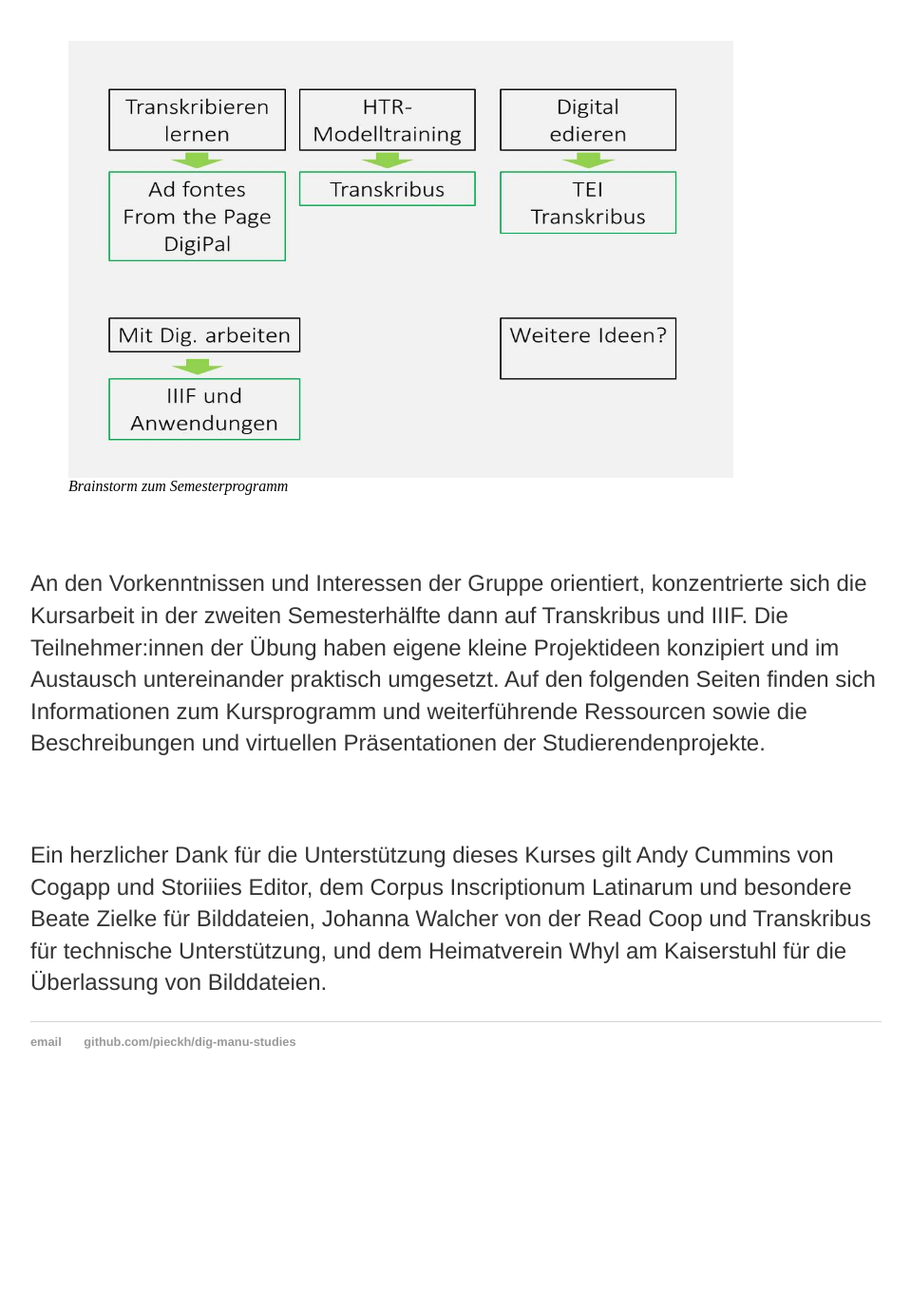
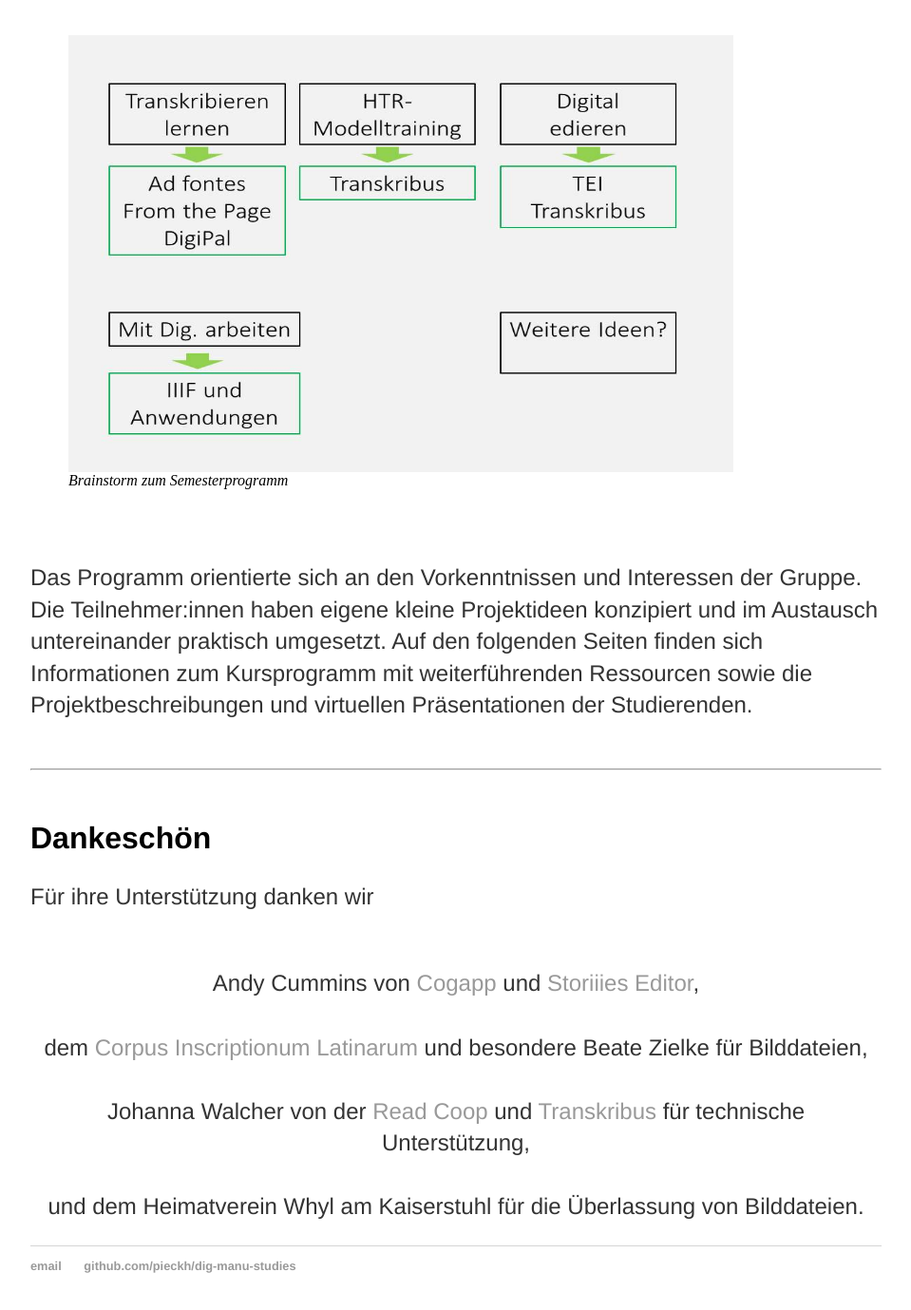
Before and after one commit to pieckh/dig-manu-studies, a Jekyll site: the page built from index.html, in a window 1280 px wide and 1400 px high, scrolled down 636 px. Shown: the top 1379 px of the window at 95% size, without its empty margins (160-1119 px from the left). Built offline with Jekyll 4.4.1, drawn with Linux system fonts in a browser that asks for light colours; before the commit the page ends 1800 px from its top, so only the background shows below that; some of the changed text lies outside the part shown.

Commit message:
Add files via upload

```diff
--- a/index.html
+++ b/index.html
@@ -4,18 +4,32 @@
 ---
 <div class="blurb">
     <h1>Willkommen auf der Projektseite des Kurses "Digital Manuscript Studies"</h1>
-    <p>Wie arbeitet man mit digitalen Reproduktionen von mittelalterlichen Handschriften, frühneuzeitlichen Zeitschriften, historischen Postkarten oder Archivalien? Studierende der Albert-Ludwigs Universität Freiburg haben es ausprobiert und präsentieren hier ihre im Rahmen der Übung "Digital Manuscript Studies" erarbeiteten Projekte.
+    <p>Wie arbeitet man mit digitalen Reproduktionen von mittelalterlichen Handschriften, frühneuzeitlichen Zeitschriften,
+        historischen Postkarten oder Archivalien? Studierende der Albert-Ludwigs Universität Freiburg haben es ausprobiert
+        und präsentieren hier ihre im Rahmen der Übung "Digital Manuscript Studies" erarbeiteten Projekte.</p>
+    <hr/>
     <br/>
-    <br/>Der Kurs fand im Wintersemester 2020/21 am Historischen Seminar als praktische Übung zu Paläographie, Kodikologie und der Arbeit mit digitalen Reproduktionen statt. Zu Beginn des Semesters lag der Fokus der gemeinsamen Arbeit auf grundlegenden Überlegungen zur Arbeit mit digitalen Ressourcen, außerdem haben wir verschiedene Trainings absolviert.
+    <p>Der Kurs fand im Wintersemester 2020/21 am Historischen Seminar als praktische Übung zu Paläographie, Kodikologie
+        und der Arbeit mit digitalen Reproduktionen statt. </p>
     <br/>
     <br/>
-
-      <figure><img src="https://pieckh.github.io/dig-manu-studies/Semesterprogramm_brainstorm.jpg" alt="Brainstorm zum Semesterprogramm" width="700" height="460" align="center">
+    <figure><img src="https://pieckh.github.io/dig-manu-studies/Semesterprogramm_brainstorm.jpg" alt="Brainstorm zum Semesterprogramm" width="700" height="460" align="center">
           <figcaption align="left"><i>Brainstorm zum Semesterprogramm</i></figcaption>
-</figure>
+    </figure>
+    <br/>
+    <br/>
+    <p>Das Programm orientierte sich an den Vorkenntnissen und Interessen der Gruppe. Die Teilnehmer:innen haben eigene kleine Projektideen konzipiert und im Austausch untereinander praktisch umgesetzt. Auf den folgenden Seiten finden sich Informationen zum Kursprogramm mit weiterführenden Ressourcen sowie die Projektbeschreibungen und virtuellen Präsentationen der Studierenden.</p>
+    <br/>
+    <hr/>
+    <br/>
+    <h2>Dankeschön</h2>
+    <p>Für ihre Unterstützung danken wir</p>
+    <p style="text-align:center;"><br/>Andy Cummins von <a href="https://www.cogapp.com" target="_blank">Cogapp</a> und <a href="https://storiiies-editor.cogapp.com/" target="_blank">Storiiies Editor</a>,
         <br/>
-    <br/><p>An den Vorkenntnissen und Interessen der Gruppe orientiert, konzentrierte sich die Kursarbeit in der zweiten Semesterhälfte dann auf Transkribus und IIIF. Die Teilnehmer:innen der Übung haben eigene kleine Projektideen konzipiert und im Austausch untereinander praktisch umgesetzt. Auf den folgenden Seiten finden sich Informationen zum Kursprogramm und weiterführende Ressourcen sowie die Beschreibungen und virtuellen Präsentationen der Studierendenprojekte.</p>
-    <br/>
-
-    <br/> <p>Ein herzlicher Dank für die Unterstützung dieses Kurses gilt Andy Cummins von Cogapp und Storiiies Editor, dem Corpus Inscriptionum Latinarum und besondere Beate Zielke für Bilddateien, Johanna Walcher von der Read Coop und Transkribus für technische Unterstützung, und dem Heimatverein Whyl am Kaiserstuhl für die Überlassung von Bilddateien.</p>
+        <br/>dem <a href="https://www.bbaw.de/forschung/corpus-inscriptionum-latinarum" target="_blank">Corpus Inscriptionum Latinarum</a> und besondere Beate Zielke für Bilddateien,
+            <br/>
+        <br/>Johanna Walcher von der <a href="https://readcoop.eu/" target="_blank">Read Coop</a>
+        und <a href="https://readcoop.eu/transkribus/" target="_blank">Transkribus</a> für technische Unterstützung,
+            <br/>
+            <br/>und dem Heimatverein Whyl am Kaiserstuhl für die Überlassung von Bilddateien.</p>
 </div><!-- /.blurb -->
```
